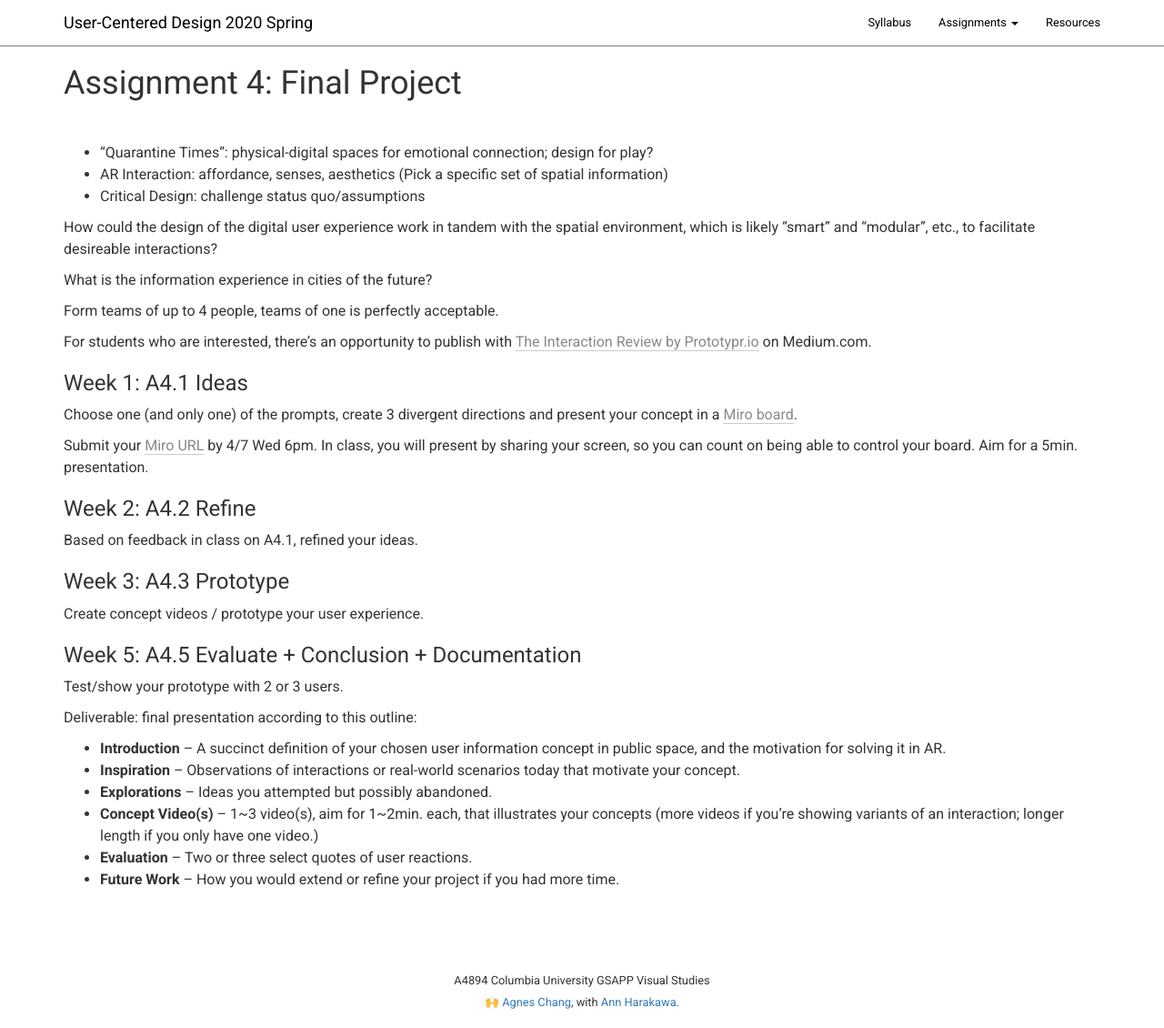
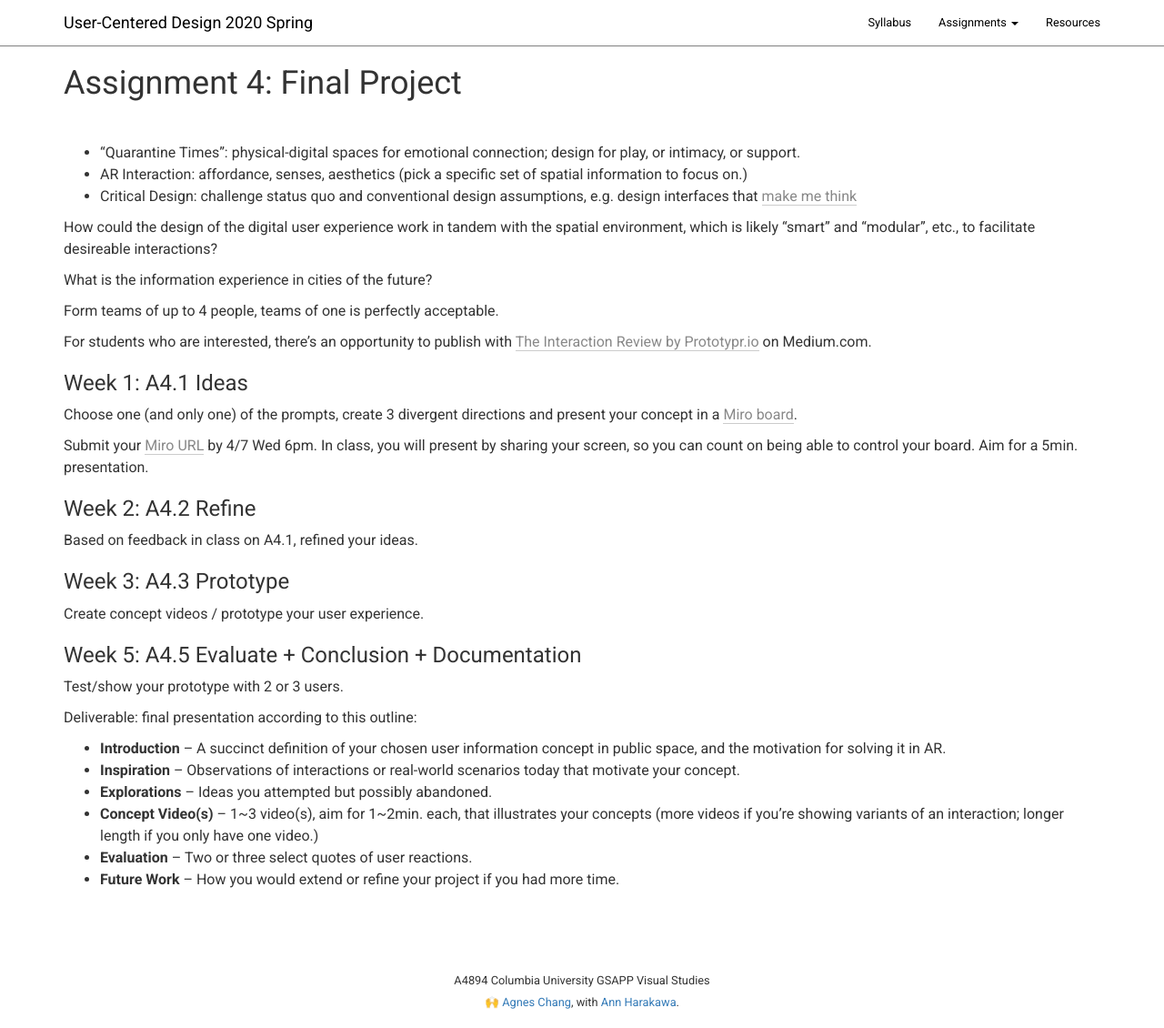
Before and after one commit to columbiaspatialinfo/columbiaspatialinfo.github.io, a Jekyll site: the page built from a4.md, in a window 1280 px wide and 1130 px high. Shown: the whole window at 91% size. Built offline with Jekyll 4.4.1, drawn with Linux system fonts in a browser that asks for light colours; our own code applies the rules of GitHub Pages for plain Markdown files.

Commit message:
Update a4.md

```diff
--- a/a4.md
+++ b/a4.md
@@ -5,9 +5,9 @@ layout: default
 # Assignment 4: Final Project
 <br>
 
-- “Quarantine Times”: physical-digital spaces for emotional connection; design for play?
-- AR Interaction: affordance, senses, aesthetics (Pick a specific set of spatial information)
-- Critical Design: challenge status quo/assumptions
+- “Quarantine Times”: physical-digital spaces for emotional connection; design for play, or intimacy, or support.
+- AR Interaction: affordance, senses, aesthetics (pick a specific set of spatial information to focus on.)
+- Critical Design: challenge status quo and conventional design assumptions, e.g. design interfaces that [make me think](https://ralphammer.com/make-me-think/)
 
 How could the design of the digital user experience work in tandem with the spatial environment, which is likely "smart" and "modular", etc., to facilitate desireable interactions?
 
```
